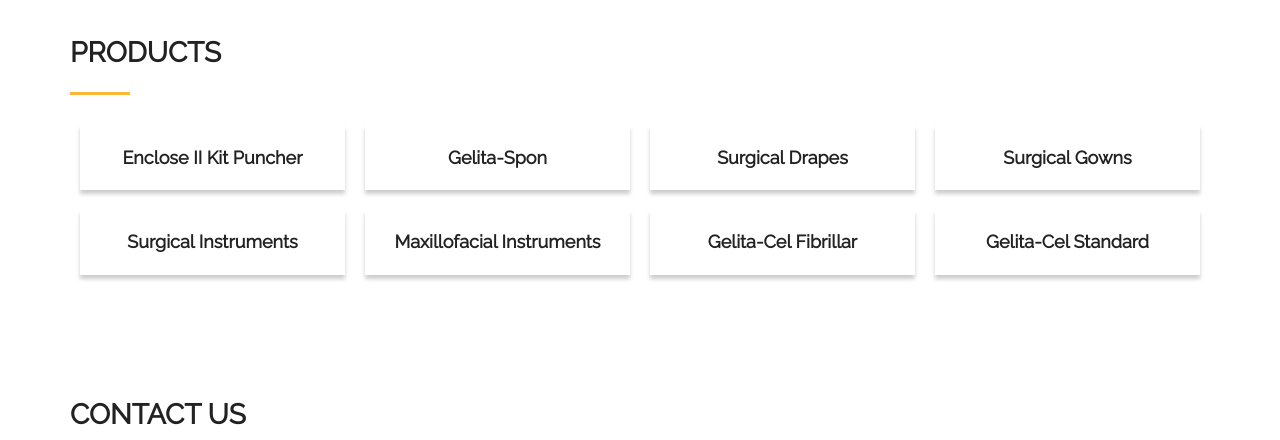
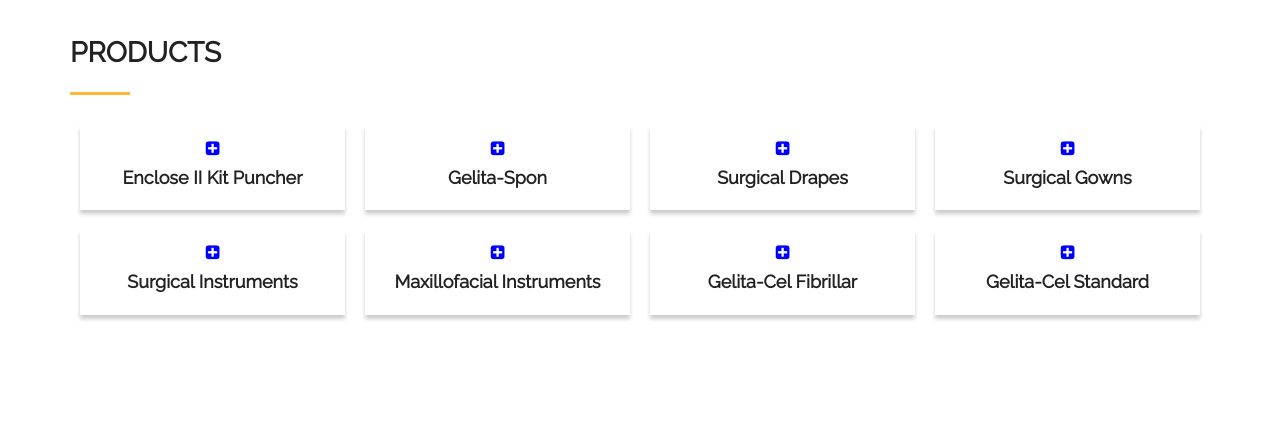
Before and after one commit to lanashakhatreh/apex, a plain HTML site: page index.html in a window 1280 px wide. Shown: the part 1780-2220 px from the top of the page. Drawn offline with nearby package versions, Linux system fonts and the light colour scheme; a web font is replaced by a local one.

Commit message:
Add files via upload

```diff
--- a/index.html
+++ b/index.html
@@ -196,6 +196,7 @@ border-top-right-radius:.25rem
          <a href="http://www.gelitamedical.com">
           <img src="./img/gelitamedical.svg"></a>
           <h4>Gelita Medical</h4> (Germany)
+
         </div>
       </div>
     </div>
@@ -216,14 +217,20 @@ border-top-right-radius:.25rem
            <div class="box">
        <div class="card">
         <div class="card-body">
+                            <i class="fa fa-plus-square" aria-hidden="false" style="color:blue"></i>
+
           <h4>Enclose II Kit Puncher </h4>
+
             </div>
           </div>
         </div>
            <div class="box">
        <div class="card">
         <div class="card-body">
+                  <i class="fa fa-plus-square" aria-hidden="false" style="color:blue"></i>
+
           <h4>Gelita-Spon </h4>
+
             </div>
           </div>
         </div>
@@ -232,6 +239,8 @@ border-top-right-radius:.25rem
    <div class="box">
        <div class="card">
         <div class="card-body">
+                            <i class="fa fa-plus-square" aria-hidden="false" style="color:blue"></i>
+
           <h4>Surgical Drapes </h4>
             </div>
           </div>
@@ -239,35 +248,50 @@ border-top-right-radius:.25rem
            <div class="box">
        <div class="card">
         <div class="card-body">
+                            <i class="fa fa-plus-square" aria-hidden="false" style="color:blue"></i>
+
           <h4>Surgical Gowns </h4>
+
             </div>
           </div>
         </div>
            <div class="box">
        <div class="card">
         <div class="card-body">
+                            <i class="fa fa-plus-square" aria-hidden="false" style="color:blue"></i>
+
           <h4>Surgical Instruments </h4>
+
             </div>
           </div>
         </div>
               <div class="box">
        <div class="card">
         <div class="card-body">
+                            <i class="fa fa-plus-square" aria-hidden="false" style="color:blue"></i>
+
           <h4>Maxillofacial Instruments </h4>
+
             </div>
           </div>
         </div>
                  <div class="box">
        <div class="card">
         <div class="card-body">
+                            <i class="fa fa-plus-square" aria-hidden="false" style="color:blue"></i>
+
           <h4>Gelita-Cel Fibrillar </h4>
+
             </div>
           </div>
         </div>
            <div class="box">
        <div class="card">
         <div class="card-body">
+                            <i class="fa fa-plus-square" aria-hidden="false" style="color:blue"></i>
+
           <h4>Gelita-Cel Standard </h4>
+
             </div>
           </div>
         </div>
```
